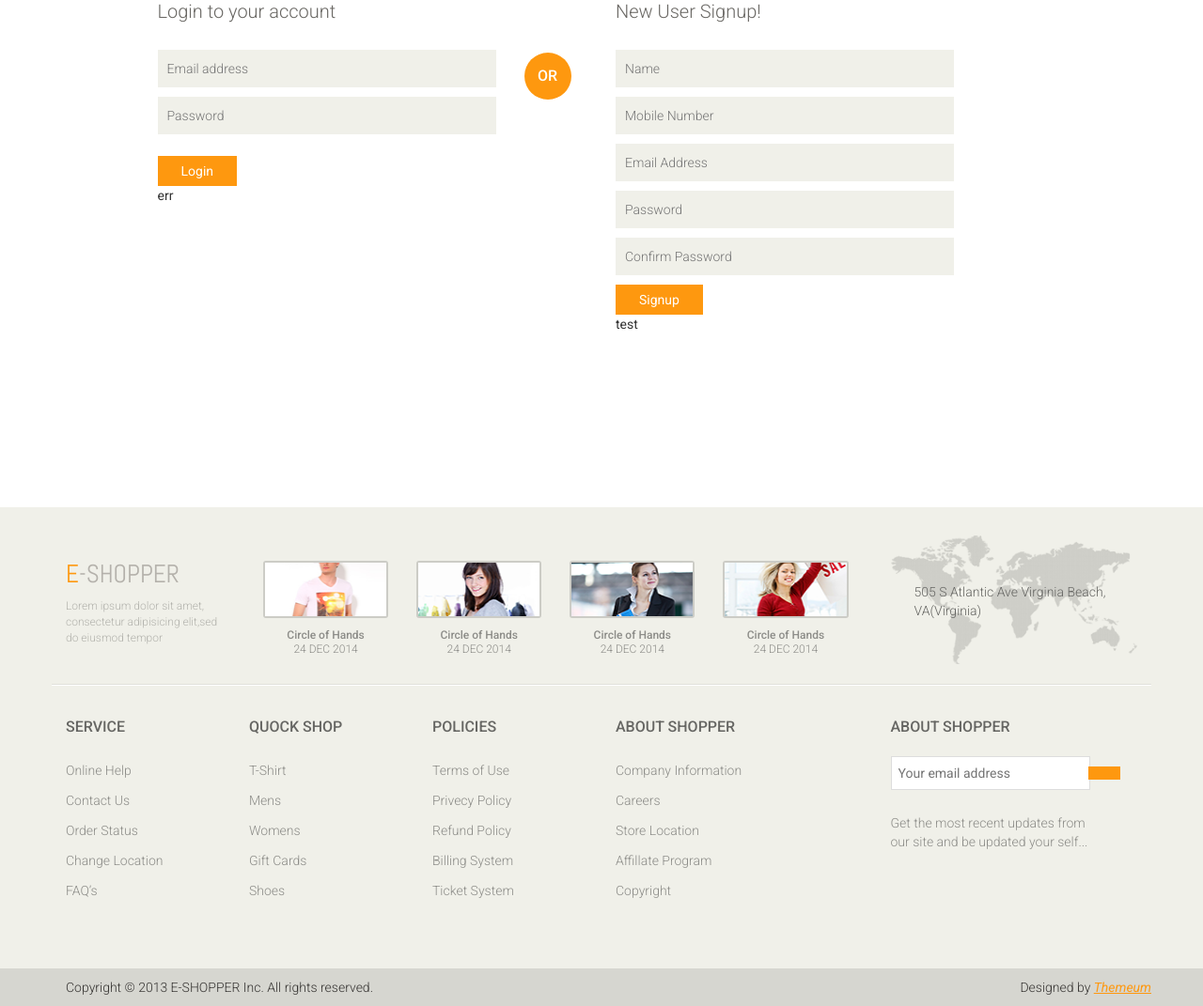
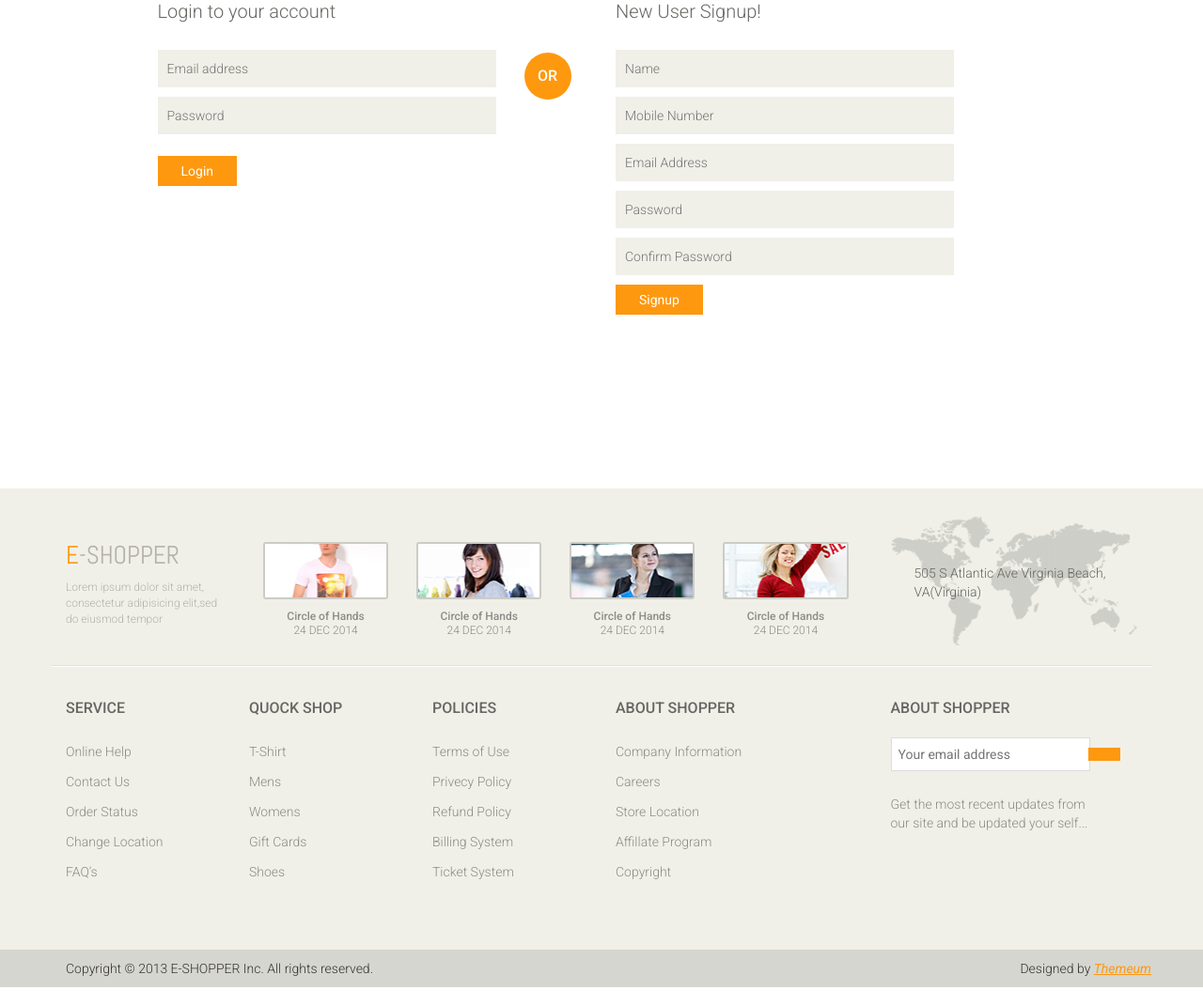
Before and after one commit to rohitthapar08/Eshopper, a PHP site: page /view/login.php in a window 1280 px wide. Shown: the part 416-1487 px from the top of the page at 94% size. Run offline with PHP 8.4, Linux system fonts and the light colour scheme.

Commit message:
second commit

```diff
--- a/controller/login_action.php
+++ b/controller/login_action.php
@@ -6,7 +6,7 @@
 	// print_r($_POST);
 	// echo"</pre>";
 
-//email validation
+    //email validation
 	$reg_email="/^([a-zA-z0-9][a-zA-z0-9_\.]+[a-zA-z0-9])@([a-zA-z0-9][a-zA-z0-9\-]+[a-zA-z0-9])\.([a-zA-z]{2,})(\.[a-zA-z]{2,})?$/";
 
 			$res_email=preg_match($reg_email, $_POST['log_email']);
--- a/view/header.php
+++ b/view/header.php
@@ -130,7 +130,7 @@
 						</div>
 						<div class="mainmenu pull-left">
 							<ul class="nav navbar-nav collapse navbar-collapse">
-								<li><a href="index.html" class="active">Home</a></li>
+								<li><a href="index.php" class="active">Home</a></li>
 								<?php
 									if(isset($_SESSION['pname'])):
 								?>
--- a/view/index.php
+++ b/view/index.php
@@ -16,7 +16,7 @@
 
 				<div class="col-sm-9 padding-right">
 					<div class="features_items"><!--features_items-->
-						<h2 class="title text-center">Features Items</h2>
+						<h2 class="title text-center">Featured Items</h2>
 
 						<?php
 						$sql="select p_id,p_name,p_mrp,round((p_mrp)-(p_mrp*p_dis/100)) as discount,p_imgpath from product order by p_id desc";
--- a/view/login.php
+++ b/view/login.php
@@ -21,7 +21,7 @@
 
 							<button type="button" class ="btn btn-default login_btn">Login</button>
 						</form>
-						<div class="login_err">err</div>
+						<div class="login_err"></div>
 					</div><!--/login form-->
 				</div>
 				<div class="col-sm-1">
@@ -40,7 +40,7 @@
 
 							<button type="button" class="btn btn-default register_btn">Signup</button>
 						</form>
-						<div class="err_register">test</div>
+						<div class="err_register"></div>
 					</div><!--/sign up form-->
 				</div>
 			</div>
```
